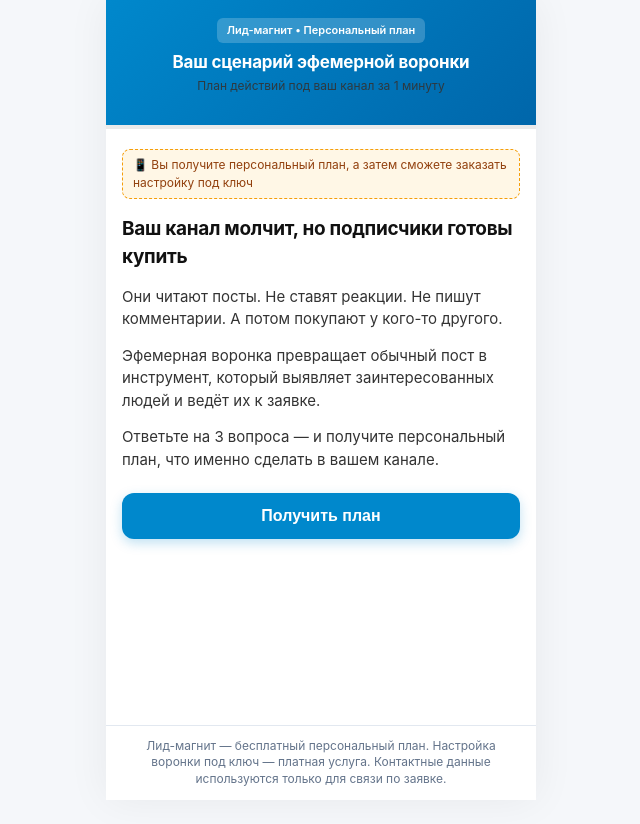
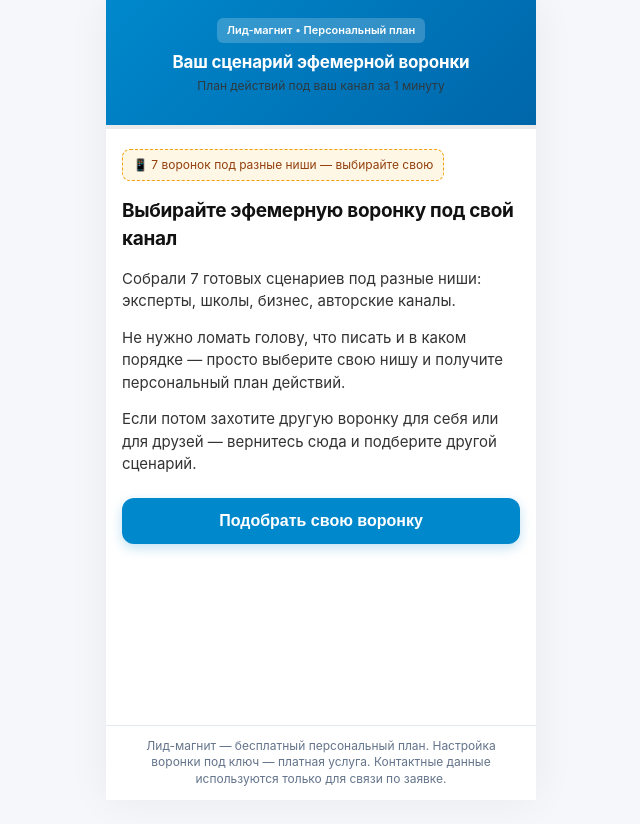
Before and after one commit to Semanja/telegram-funnel, a plain HTML site: page index.html in a window 1280 px wide. Shown: the whole page, without its empty margins (319-959 px from the left). Drawn offline with Linux system fonts and the light colour scheme.

Commit message:
Update greeting screen content and button text

```diff
--- a/index.html
+++ b/index.html
@@ -218,12 +218,12 @@
 
   <!-- Экран 0: Приветствие -->
   <div class="screen active" id="screen0">
-    <div class="telegram-hint">📱 Вы получите персональный план, а затем сможете заказать настройку под ключ</div>
-    <h2>Ваш канал молчит, но подписчики готовы купить</h2>
-    <p>Они читают посты. Не ставят реакции. Не пишут комментарии. А потом покупают у кого-то другого.</p>
-    <p>Эфемерная воронка превращает обычный пост в инструмент, который выявляет заинтересованных людей и ведёт их к заявке.</p>
-    <p>Ответьте на 3 вопроса — и получите персональный план, что именно сделать в вашем канале.</p>
-    <button class="btn" onclick="go(1)">Получить план</button>
+    <div class="telegram-hint">📱 7 воронок под разные ниши — выбирайте свою</div>
+    <h2>Выбирайте эфемерную воронку под свой канал</h2>
+    <p>Собрали 7 готовых сценариев под разные ниши: эксперты, школы, бизнес, авторские каналы.</p>
+    <p>Не нужно ломать голову, что писать и в каком порядке — просто выберите свою нишу и получите персональный план действий.</p>
+    <p>Если потом захотите другую воронку для себя или для друзей — вернитесь сюда и подберите другой сценарий.</p>
+    <button class="btn" onclick="go(1)">Подобрать свою воронку</button>
   </div>
 
   <!-- Экран 1: Ниша -->
```
